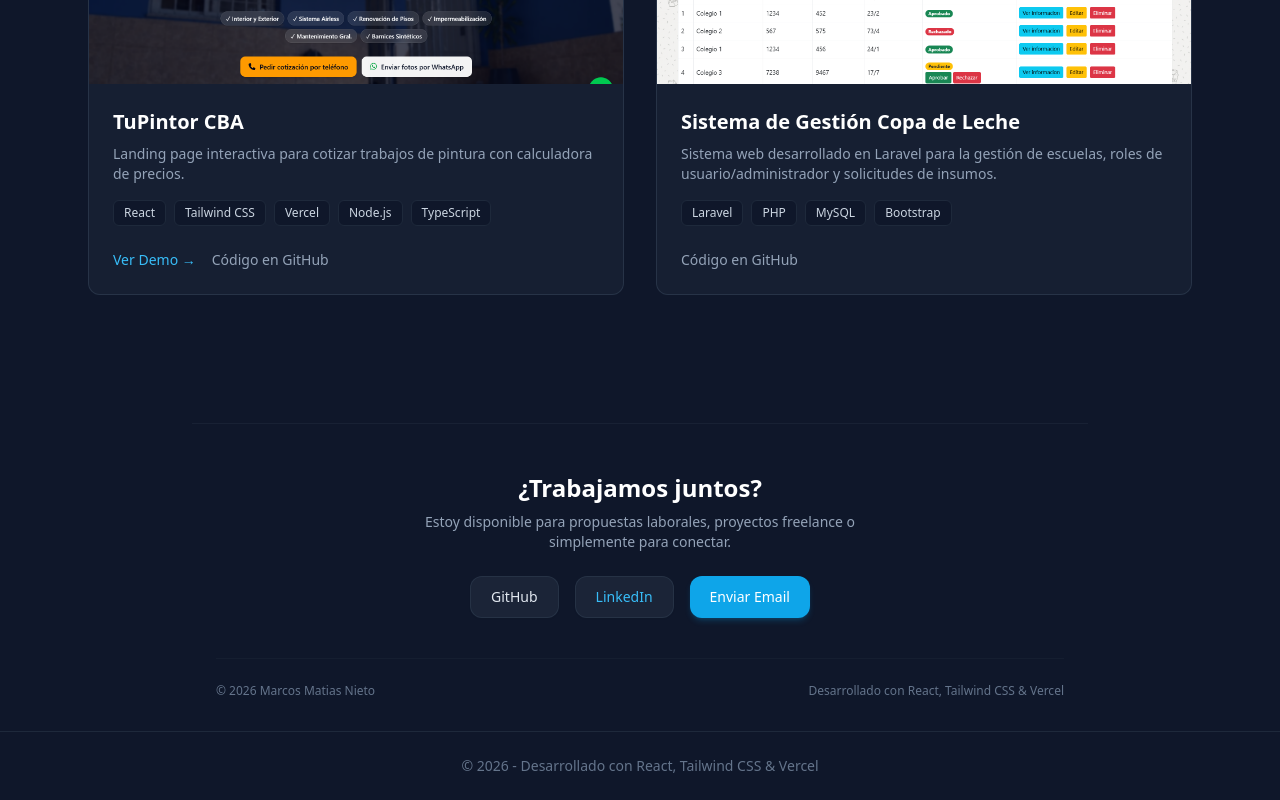
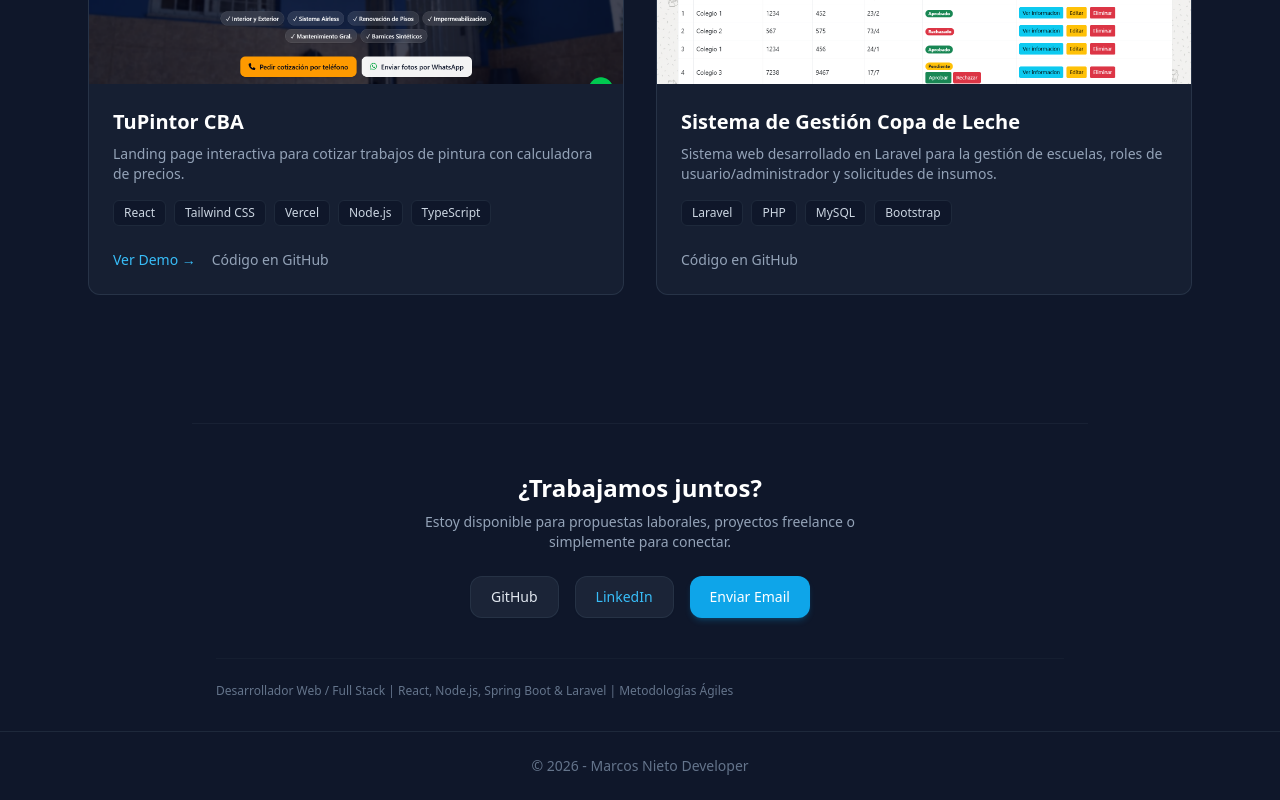
Before and after one commit to marcosmatiasnieto/MiWeb, a React (Vite) app: page / in a window 1280 px wide. Shown: the part 997-1797 px from the top of the page. Built offline with nearby package versions, Linux system fonts and the light colour scheme.

Commit message:
fix: Acomode el texto de contact y footer

```diff
--- a/src/components/Contact.jsx
+++ b/src/components/Contact.jsx
@@ -36,9 +36,9 @@ export function Contact() {
 
             {/* Pie de página compacto */}
             <div className="pt-6 border-t border-slate-800/40 text-xs text-slate-500 flex flex-col sm:flex-row items-center justify-between gap-2">
-                <p>© 2026 Marcos Matias Nieto</p>
+
                 <p className="flex items-center gap-1">
-                    Desarrollado con React, Tailwind CSS & Vercel
+                    Desarrollador Web / Full Stack | React, Node.js, Spring Boot & Laravel | Metodologías Ágiles
                 </p>
             </div>
         </footer>
--- a/src/components/Footer.jsx
+++ b/src/components/Footer.jsx
@@ -1,7 +1,7 @@
 export function Footer() {
     return (
         <footer className="border-t border-slate-800 py-6 text-center text-slate-500 text-sm">
-            <p>© {new Date().getFullYear()} - Desarrollado con React, Tailwind CSS & Vercel</p>
+            <p>© {new Date().getFullYear()} - Marcos Nieto Developer </p>
         </footer>
     );
 }
```
